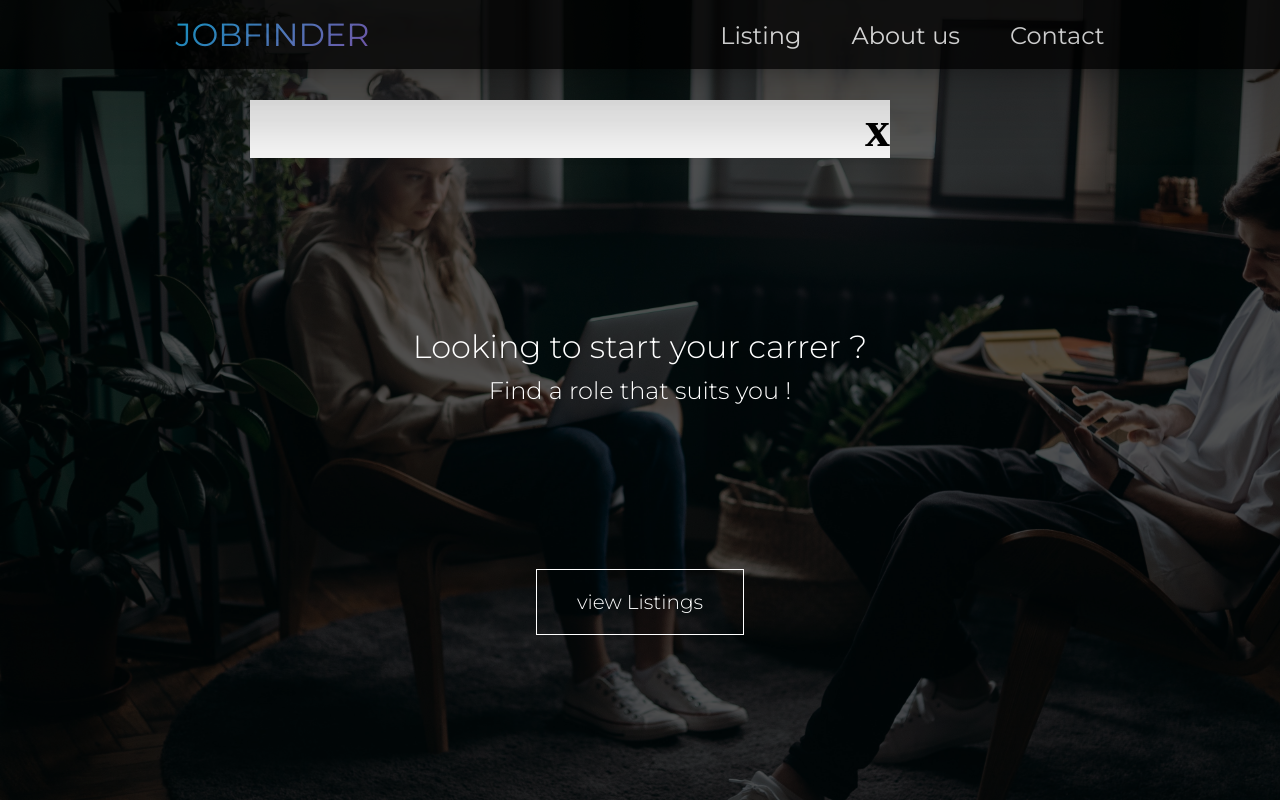
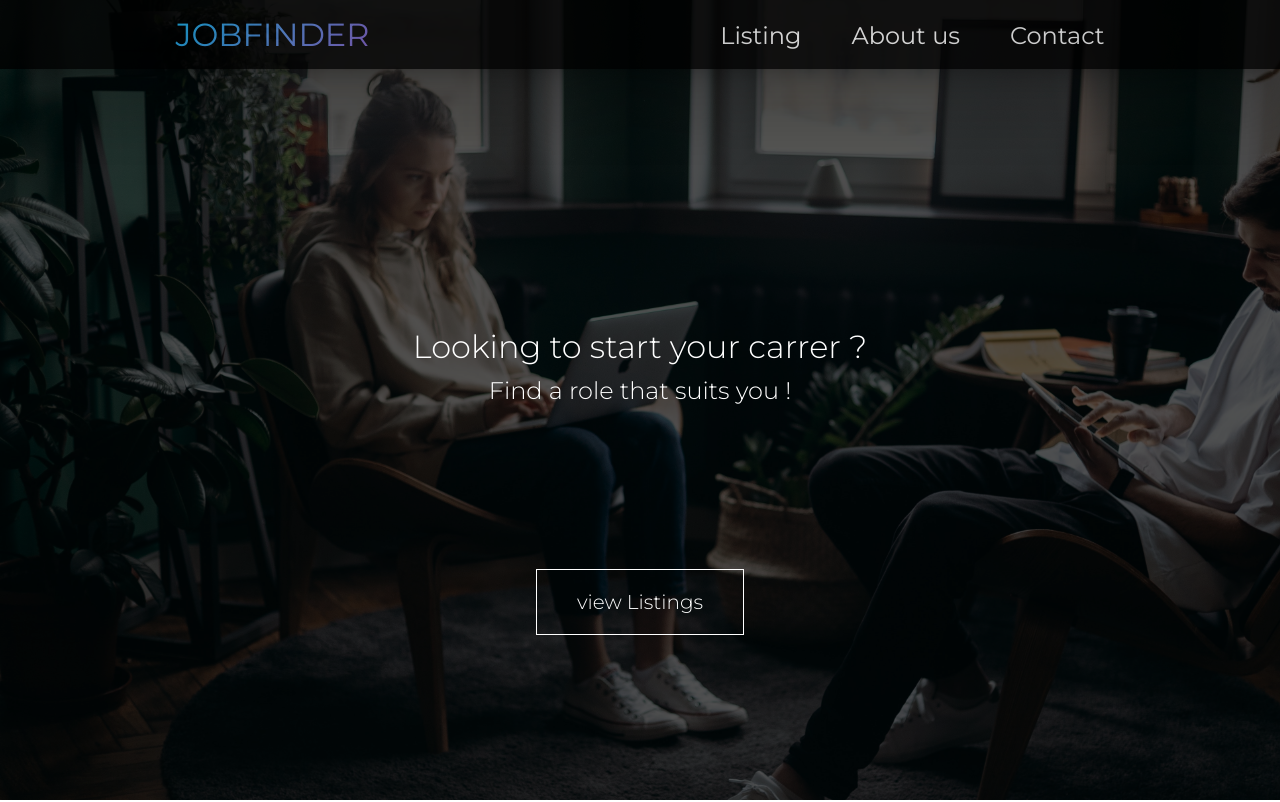
Before and after one commit to kushmishraa/jobfinder, a Next.js app: page / in a window 1280 px wide. Shown: the top 802 px of the page. Built offline with nearby package versions, Linux system fonts and the light colour scheme; no server answers.

Commit message:
hiden ads

```diff
--- a/pages/index.js
+++ b/pages/index.js
@@ -48,7 +48,7 @@ const adsenseRef = useRef();
         <Header scrollToListing={scrollToListing} />
         </div>
 
-      <div className="googleAdsense-script" ref={adsenseRef}>
+      {/* <div className="googleAdsense-script" ref={adsenseRef}>
       <h2 className="close-googleadsense" onClick={handleAdClose}>x</h2>
       <Head>
       <title>jobFinder</title>
@@ -65,7 +65,7 @@ const adsenseRef = useRef();
      data-ad-format="auto"
      data-full-width-responsive="true"></ins>
      </div>
-      </div>
+      </div> */}
 
         <div className="main-heroSection">
         <HeroSection scrollToListing={scrollToListing}/>
```
